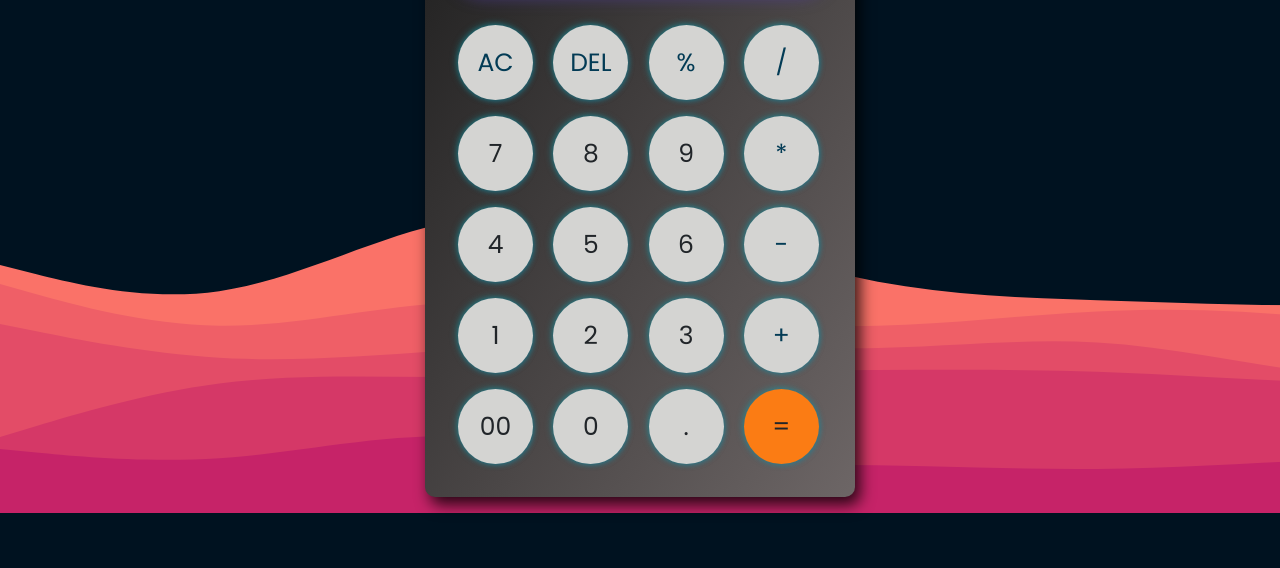
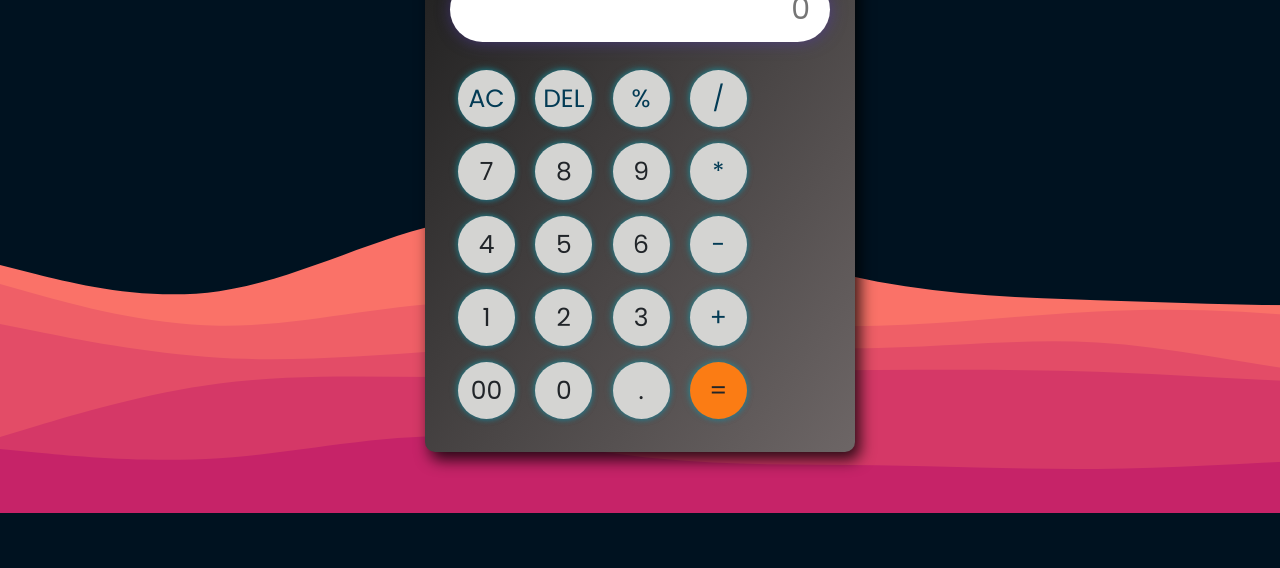
Before and after one commit to Bajpai1109/Cal, a plain HTML site: page index.html in a window 1280 px wide. Shown: the part 232-800 px from the top of the page. Drawn offline with nearby package versions, Linux system fonts and the light colour scheme.

Commit message:
Update styles.css

```diff
--- a/styles.css
+++ b/styles.css
@@ -40,7 +40,7 @@ input {
   box-shadow: 1px 1px 15px rgba(93, 69, 180, 0.55),
     -1px -1px 15px rgba(0, 0, 0, 0.15);
 }
-@media (max-width: 767.98px) {
+@media (min-width: 400px) {
   .btn{
   border-radius: 50%;
   font-size: 25px;
@@ -58,8 +58,8 @@ input {
     border-radius: 50%;
     font-size: 25px;
     border: none;
-    width: 75px;
-    height: 75px;
+    width: 57px;
+    height: 57px;
     margin: 8px;
     padding: 0px;
     background-color: #d4d4d2;
```
